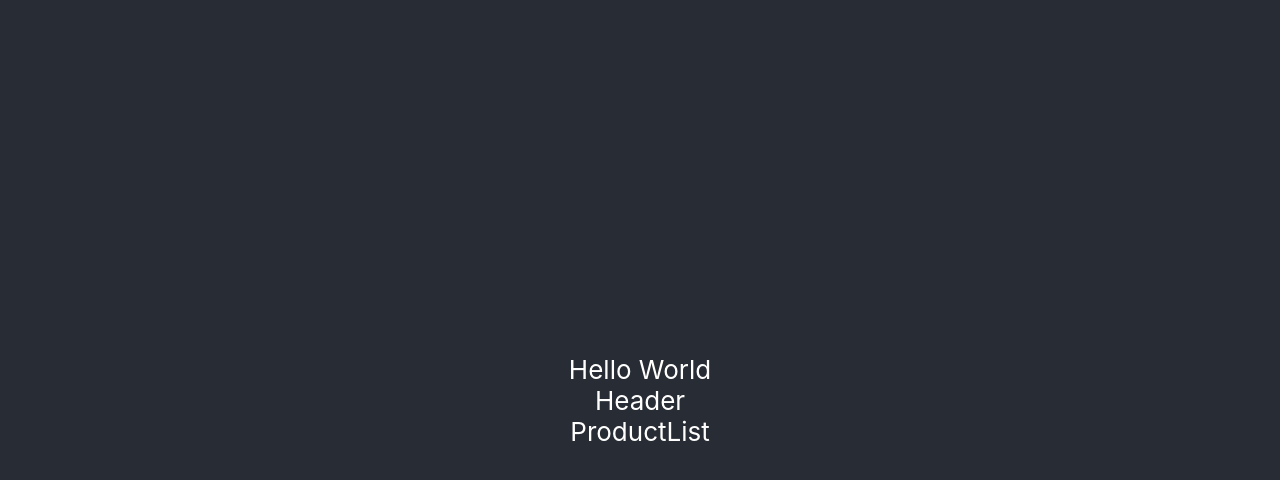
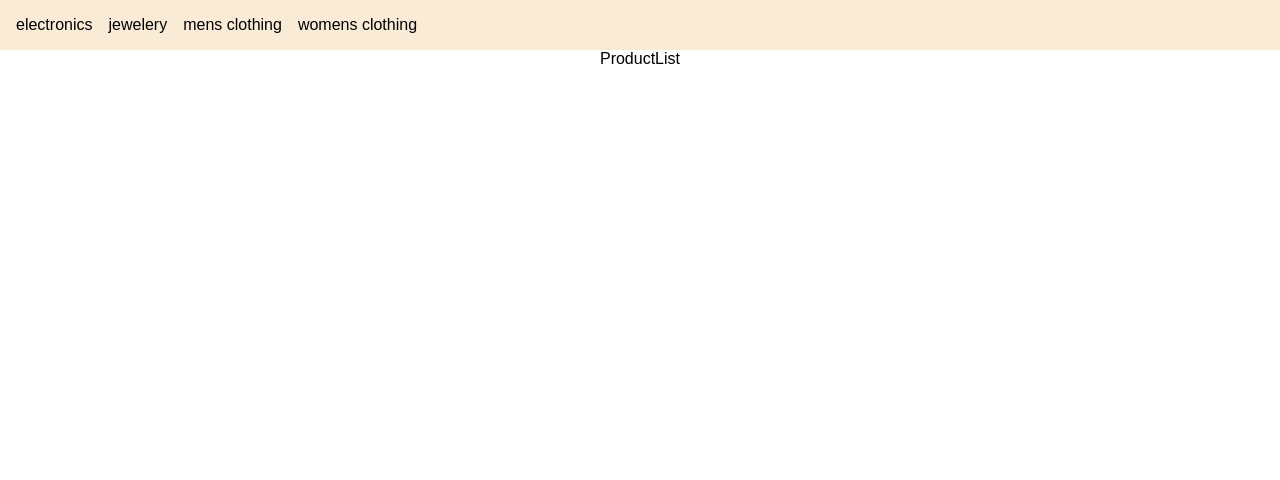
Before and after one commit to Madhan-ms-21/FrontEndEcommerce, a React (Create React App) app: page / in a window 1280 px wide. Shown: the top 480 px of the page. Built offline with nearby package versions, Linux system fonts and the light colour scheme.

Commit message:
Created a list of categories and displayed in navigation header

```diff
--- a/src/App.css
+++ b/src/App.css
@@ -1,38 +1,20 @@
+* {
+  margin: 0;
+  padding: 0;
+  box-sizing: border-box;
+}
+
 .App {
+  font-family: sans-serif;
   text-align: center;
 }
 
-.App-logo {
-  height: 40vmin;
-  pointer-events: none;
+.header-items {
+  display: flex;
+  background-color: antiquewhite;
+  padding: 1rem;
 }
-
-@media (prefers-reduced-motion: no-preference) {
-  .App-logo {
-    animation: App-logo-spin infinite 20s linear;
-  }
+.header-item {
+  margin-right: 1rem;
+  cursor: pointer;
 }
-
-.App-header {
-  background-color: #282c34;
-  min-height: 100vh;
-  display: flex;
-  flex-direction: column;
-  align-items: center;
-  justify-content: center;
-  font-size: calc(10px + 2vmin);
-  color: white;
-}
-
-.App-link {
-  color: #61dafb;
-}
-
-@keyframes App-logo-spin {
-  from {
-    transform: rotate(0deg);
-  }
-  to {
-    transform: rotate(360deg);
-  }
-}
--- a/src/App.js
+++ b/src/App.js
@@ -6,11 +6,8 @@ import ProductList from './components/ProductList';
 function App() {
   return (
     <div className="App">
-      <header className="App-header">
-        Hello World
         <Header/>
         <ProductList/>
-      </header>
     </div>
   );
 }
--- a/src/components/Header.js
+++ b/src/components/Header.js
@@ -1,5 +1,12 @@
 const Header = () =>{
-    return <div> Header</div>
+
+    const categories = ["electronics" , 'jewelery' , 'mens clothing' , 'womens clothing']
+
+    return <div className = 'header-items'> {
+        categories.map((category) => (
+            <div className='header-item'> {category} </div>
+        ))
+    }</div>
 
 }
 
```
